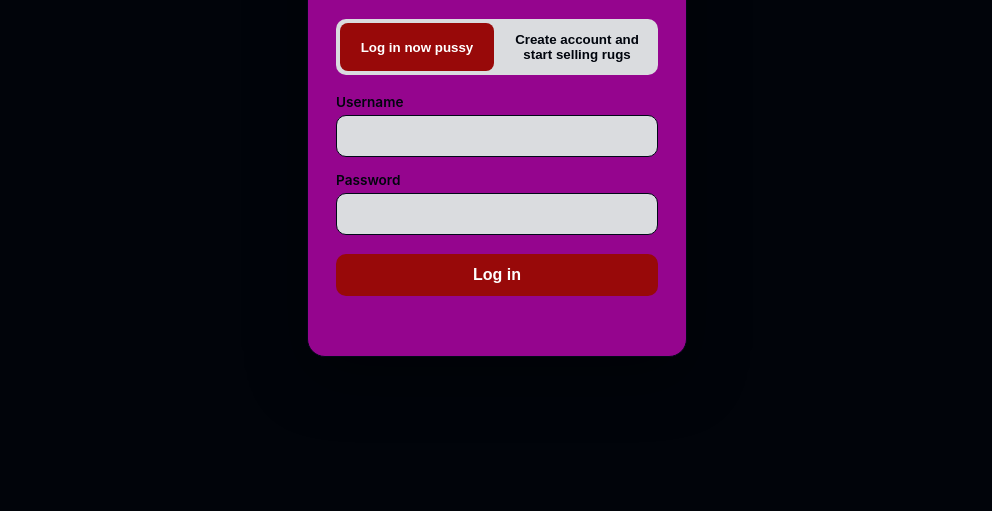
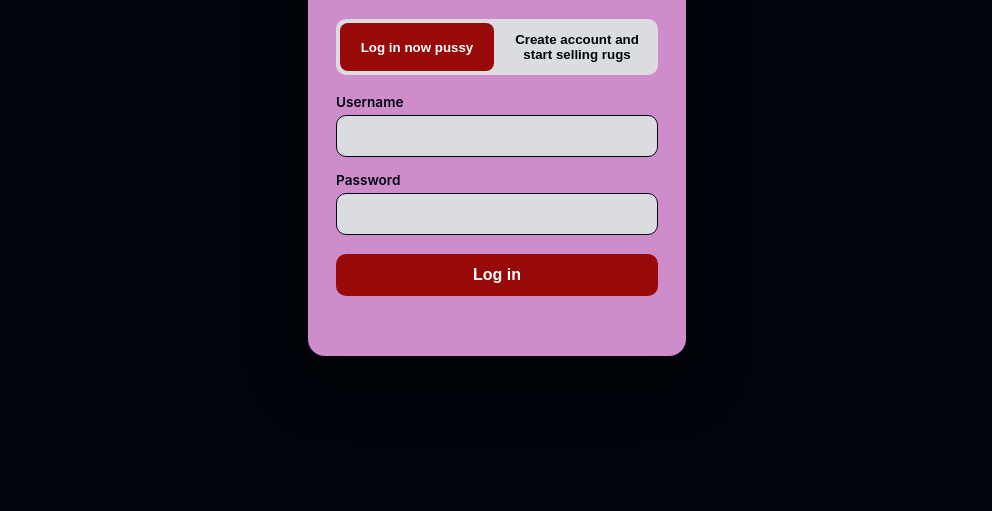
Before and after one commit to phill-svg/wesellrugs, a website: page public/index.html in a window 1280 px wide. Shown: the part 289-800 px from the top of the page, without its empty margins (143-1135 px from the left). Drawn offline with Linux system fonts and the light colour scheme; no server answers.

Commit message:
Update styles.css

```diff
--- a/public/styles.css
+++ b/public/styles.css
@@ -1,6 +1,6 @@
 :root {
   --bg: #01040a;
-  --panel: #95058e;
+  --panel: #cf8ccb;
   --panel-2: #dadcdf;
   --line: #010818;
   --text: #020703;
```
